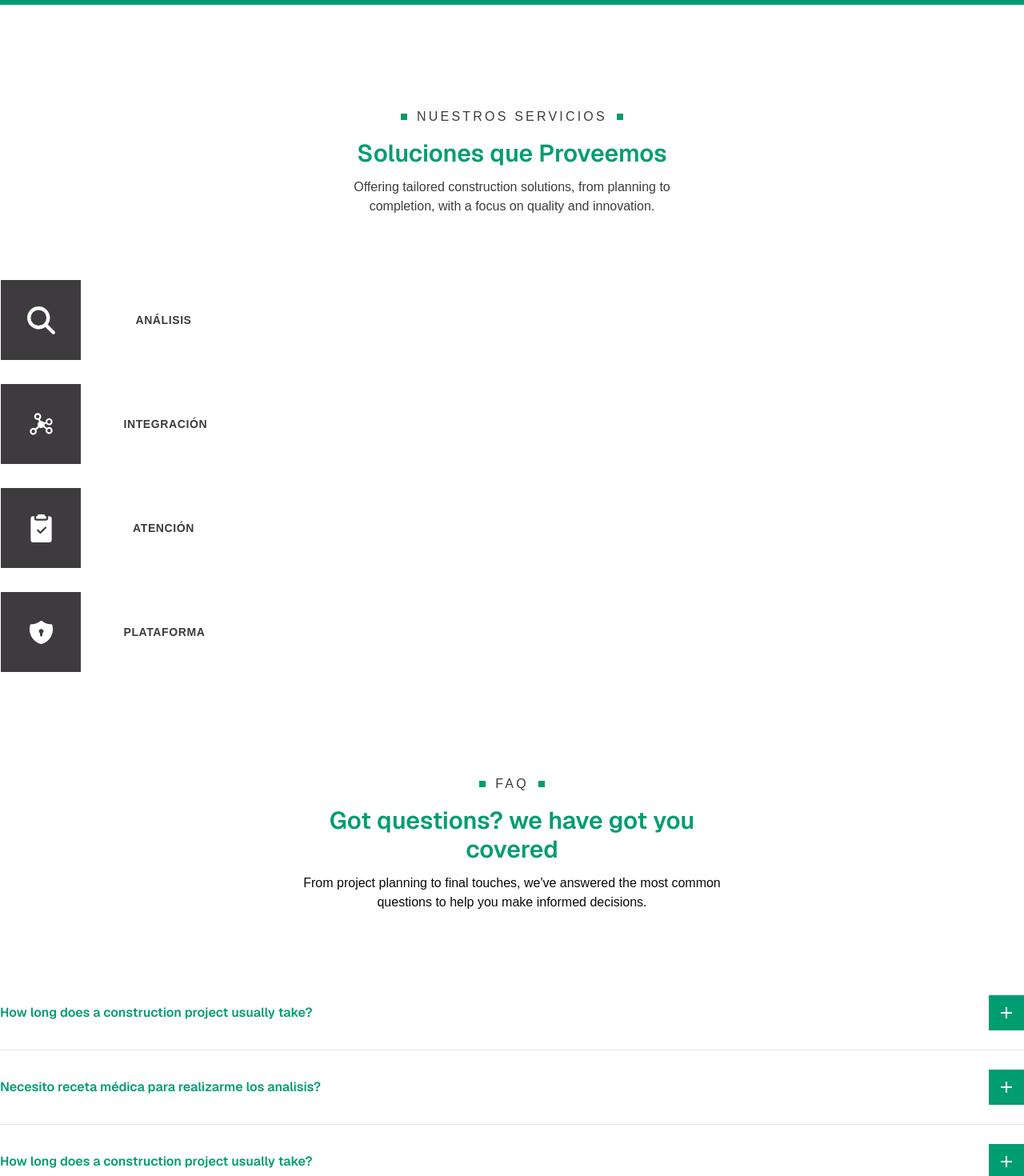
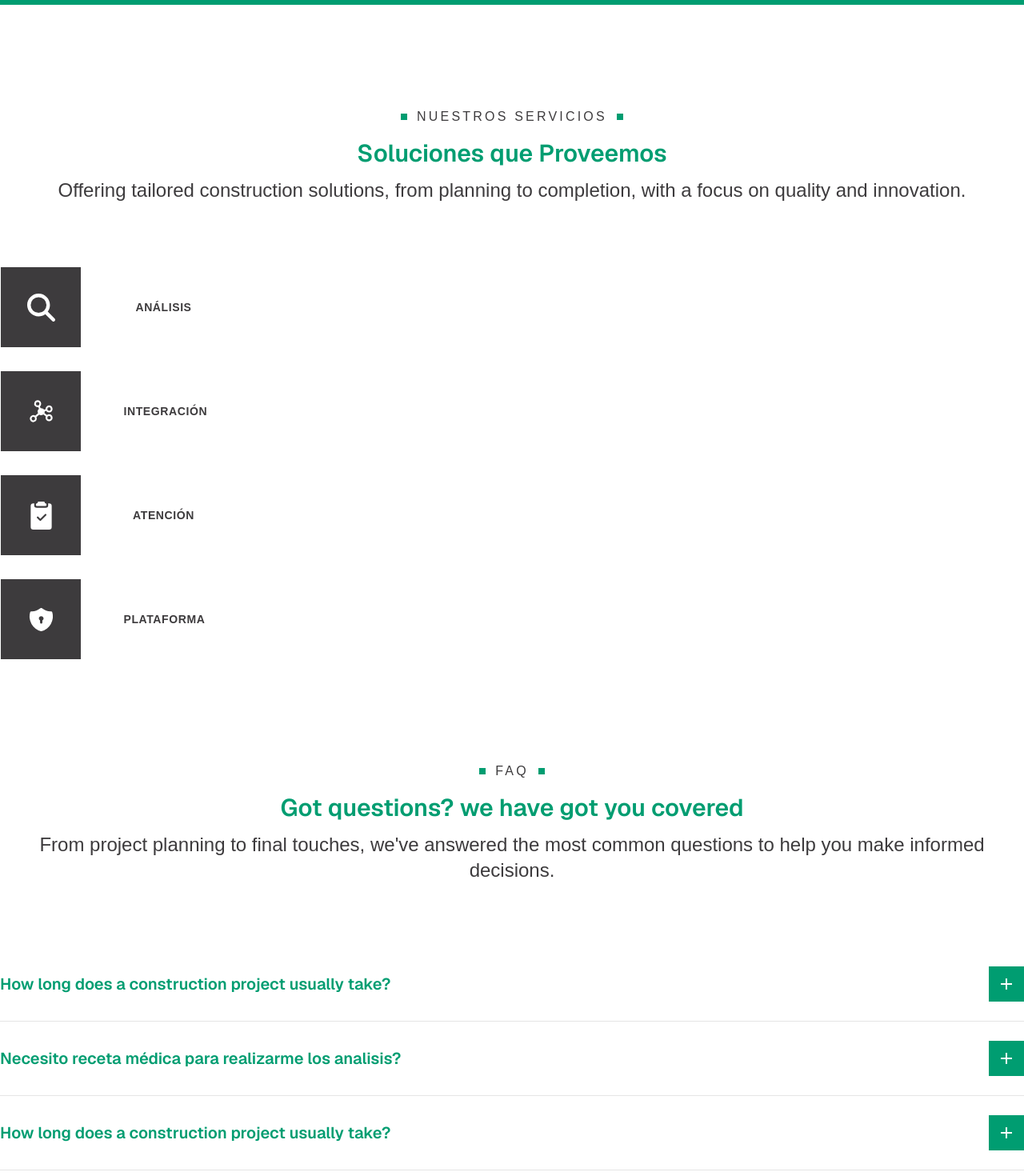
Before and after one commit to LuisNunezVela/ultrainfo-next, a Next.js app: page / in a window 1280 px wide. Shown: the part 1580-3050 px from the top of the page at 80% size. Built offline with nearby package versions, Linux system fonts and the light colour scheme.

Commit message:
changes layout mobile

```diff
--- a/src/components/About.jsx
+++ b/src/components/About.jsx
@@ -10,10 +10,10 @@ const About = () => {
           <div className="flex-1">
             <div className="px-4 xl:px-0">
               <Pretitle text="quiénes somos" />
-              <h2 className="h2 mb-6 lg:text-3xl  ">
+              <h2 className="h2 mb-6 lg:text-3xl  text-2xl">
                 Transformando el análisis de ultrasonido con tecnología de vanguardia
               </h2>
-              <p className="mb-11 text-negro lg:text-3xl text-justify  ">
+              <p className="mb-11 text-negro lg:text-3xl text-justify text-xl">
                 Somos una empresa especializada en el desarrollo de soluciones basadas en inteligencia artificial para el sector salud. Nuestra plataforma fue creada para agilizar el proceso de análisis de ecografías, ayudando a médicos y clínicas a ofrecer diagnósticos más rápidos, confiables y con menos margen de error.
               </p>
             </div>
--- a/src/components/Faq.jsx
+++ b/src/components/Faq.jsx
@@ -36,11 +36,11 @@ const faqItemVariants = {
 const Faq = () => {
   return (
     <section className="pt-16 xl:pt-32">
-      <div className="container mx-auto">
-        <div className="text-center max-w-[540px] mx-auto xl:mb-20">
+      <div className="container mx-auto px-4 xl:px-0">
+        <div className="text-center mx-auto xl:mb-20">
           <Pretitle text="Faq" center />
-          <h2 className="text-3xl mb-3">Got questions? we have got you covered</h2>
-          <p className="mb-11 ma-w-[480px] mx-auto">
+          <h2 className="text-3xl mb-3 ">Got questions? we have got you covered</h2>
+          <p className="mb-11  mx-auto text-justify text-negro text-xl xl:text-2xl xl:text-center">
             From project planning to final touches, we've answered the most common questions to help you make informed decisions.
           </p>
         </div>
--- a/src/components/FaqItem.jsx
+++ b/src/components/FaqItem.jsx
@@ -6,8 +6,8 @@ const FaqItem = ({title,description}) => {
   return (
     <div className="q-full border-b">
       <div className="flex items-center justify-between py-6">
-        <h4 className="max-w-[300px] sm:max-w-md md:max-w-max">{title}</h4>
-        <button className="w-[44px] h-[44px] bg-verde flex items-center justify-center"
+        <h4 className="max-w-[300px] sm:max-w-md md:max-w-max text-xl">{title}</h4>
+        <button className="w-[44px] h-[44px] bg-verde flex items-center  justify-center"
         onClick={()=> setIsOpen(!isOpen)}>
             {isOpen ? (
                 <RiSubtractFill
@@ -26,10 +26,10 @@ const FaqItem = ({title,description}) => {
       </div>
       {/* descripcion*/}
       <div className={`${
-        isOpen ? "max-h-[200px] opacity-100 p-[16px] transition-all duratiion-500 ease-in-out"
-        : "max-h-0 opacity-100 p-0 transition-all duration-300 ease-in-out overflow-hidden"
+        isOpen ? "max-h-[200px] opacity-100 px-[16px]  transition-all duratiion-500 ease-in-out"
+        : "max-h-0 opacity-100 p-0 px-[16px]  transition-all duration-300 ease-in-out overflow-hidden"
       }`}>
-        <p className="pb-8 flex items-center max-w[860px]">{description}</p>
+        <p className="pb-8 flex items-center max-w[860px] text-negro text-xl">{description}</p>
       </div>
     </div>
   )
--- a/src/components/Hero.jsx
+++ b/src/components/Hero.jsx
@@ -6,8 +6,8 @@ const Hero = () => {
       {/* Overlay for better text visibility */}
       <div className="absolute inset-0 bg-gradient-to-l from-black/60 via-black/70 to-black/70 z-10"></div>
       {/* Content container */}
-      <div className="container mx-auto h-full flex items-center text-center relative">
-        <div className="z-20 text-blanco text-center xl:text-left mx-auto xl:mx-0 flex flex-col items-center xl:items-start max-w-[1100px]">
+      <div className="container mx-auto h-full flex items-center text-center relative ">
+        <div className="z-20 text-blanco text-center xl:text-left mx-auto xl:mx-0 flex flex-col items-center xl:items-start max-w-[1100px] px-4 xl:px-0">
             <h1 className="h1 text-white mb-10">
               <span className="text-blanco">Análisis de Ultrasonido con inteligencia artificial</span>
             </h1>
--- a/src/components/Services.jsx
+++ b/src/components/Services.jsx
@@ -66,12 +66,12 @@ const serviceData = [
 const Services = () => {
   const [activeTab, setActiveTab] = useState("construction");
   return (
-    <section className="pt-16 xl:pt-32" id="services">
+    <section className="pt-16 xl:pt-32 px-4 xl:px-0" id="services">
       <div className="container mx-auto">
-        <div className="text-center max-w-[540px] mx-auto mb-20">
+        <div className="text-center mx-auto mb-20 ">
           <Pretitle text="Nuestros servicios" center/>
           <h2 className="text-3xl mb-3">Soluciones que Proveemos</h2>
-          <p className="mb-11 max-w-[480px] mx-auto text-negro">Offering tailored construction solutions, from planning to completion, with a focus on quality and innovation.
+          <p className="mb-11 mx-auto text-negro lg:text-2xl text-justify text-xl xl:text-center">Offering tailored construction solutions, from planning to completion, with a focus on quality and innovation.
 
           </p>
         </div>
@@ -102,7 +102,7 @@ const Services = () => {
           })}
         </TabsList>
         {/* Tabs content*/}
-        <div className="flex-1 bg-white shadow-custom h-[490px] p-[30px]">
+        <div className="flex-1 bg-white shadow-custom xl:h-[490px] xl:p-[30px]">
           {serviceData.map((item)=>(
             <TabsContent key={item.name} value={item.name} className="m-0">
               <div className="flex flex-col md:flex-row gap-[30px]">
@@ -118,7 +118,7 @@ const Services = () => {
                 <div>
                   <div>
                     <h3 className="text-2xl mb-6">{item.title}</h3>
-                    <p className="mb-10 text-negro">{item.description}</p>
+                    <p className="mb-10 text-negro text-xl text-justify">{item.description}</p>
                     {/* Lista de servicios */}
                     <ul className="grid grid-cols-2 gap-4 mb-12">
                       {item.serviceList.map((service,index)=>{
```
